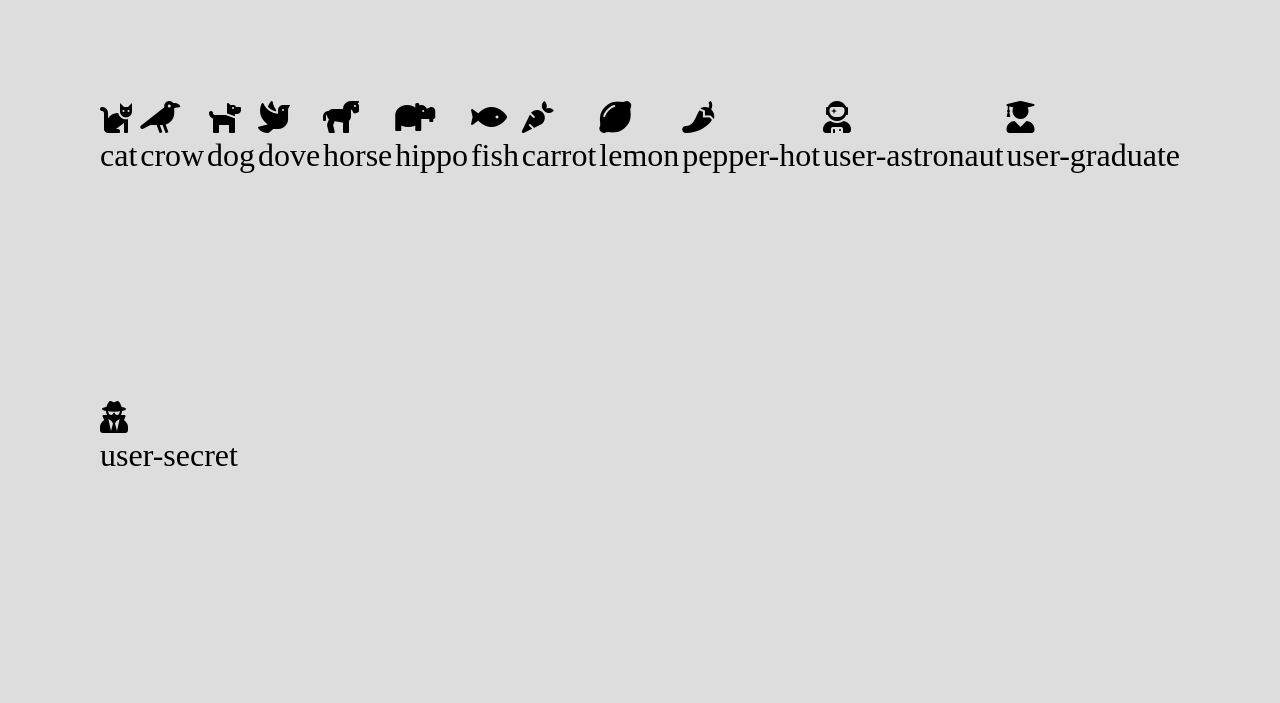
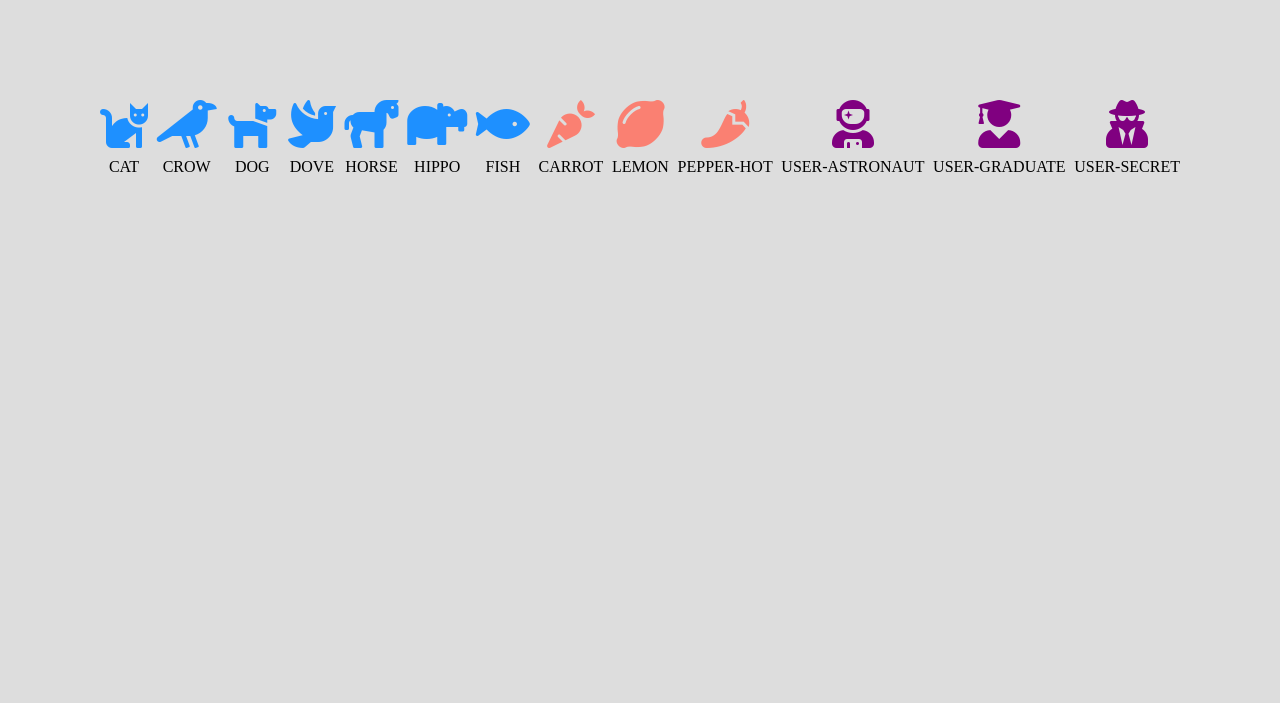
Before and after one commit to danielpellegrini/-js-es6-icons, a plain HTML site: page index.html in a window 1280 px wide. Drawn offline with nearby package versions, Linux system fonts and the light colour scheme.

Commit message:
Milestone 2 completed

```diff
--- a/css/style.css
+++ b/css/style.css
@@ -9,9 +9,14 @@
   height: 100vh;
   background-color: #DDDDDD;
   color: inherit;
-  font-size: 2em;
   display: flex;
   justify-content: space-between;
   flex-wrap: wrap;
   padding: 100px;
+  text-align: center;
 }
+
+i {
+  font-size: 3em;
+  margin-bottom: .2em;
+}
--- a/js/script.js
+++ b/js/script.js
@@ -72,7 +72,7 @@ $(document).ready(function() {
     {
       name: 'user-graduate',
       prefix: 'fa-',
-      type: 'animal',
+      type: 'user',
       family: 'fas'
     },
     {
@@ -83,39 +83,72 @@ $(document).ready(function() {
     }
   ];
 
-  // - Utilizzando la funzione forEach e il template literal, visualizzare in pagina tutte le icone con il proprio nome.
-
-  const iconsContainer = document.getElementById('main-container');
 
 
 
+  // Milestone 2:
+  // - Definire un array di colori e associare ad ogni tipo di icona un colore.
+  // - Visualizzare le icone di colore diverso in base al tipo.
+
+
+
+  const colorsArray = ['#1E90FF', '#FA8072', '#800080'];
+
+  const types = []
+
+  icons.forEach((item, i) => {
+
+    if (!types.includes(item.type)) {
+      types.push(item.type);
+    }
+
+  });
+
+  icons.forEach((item, i) => {
+    const typeIndex = types.indexOf(item.type)
+
+    if (typeIndex !== -1) {
+      item.color = colorsArray[typeIndex];
+    }
+
+  });
+
+  // - Utilizzando la funzione forEach e il template literal, visualizzare in pagina tutte le icone con il proprio nome.
+  const iconsContainer = document.getElementById('main-container');
+
   icons.forEach((item) => {
 
-    const {name, prefix, type, family} = item;
+    const {
+      name,
+      prefix,
+      type,
+      family,
+      color
+    } = item;
 
 
     iconsContainer.innerHTML += `
-    <div>
-      <i class="${family} ${prefix}${name}"></i>
-      <div class="title">${name}</div>
-    </div>
-    `
+      <div>
+        <i class="${family} ${prefix}${name}" style="color:${color}" ></i>
+        <div class="title">${name.toUpperCase()}</div>
+      </div>
+  `
   });
+
+  console.log(iconsContainer)
 
 
 
 });
 
-// Milestone 2:
-// - Definire un array di colori e associare ad ogni tipo di icona un colore.
-// - Visualizzare le icone di colore diverso in base al tipo.
+
+
+
+
+
 // Milestone 3:
 // - Popolare le options della select dinamicamente e, ogni volta che cambia il valore selezionato, visualizzare le icone corrispondenti.
 // - Aggiungere una select per filtrare le icone in base al tipo.
-// FACCIAMOLO PRIMA BRUTTISSIMO.
-// Dovete stupirvi per quanto sarà brutto. (e anche provare qualche brivido)
-// E poi nel caso, se ci avanza tempo, allora abbelliamolo come negli screen che vi sto inviando.
-
 
 
 
@@ -124,19 +157,3 @@ $(document).ready(function() {
 // Leggetevi prima il tutto giusto per avere chiara l'idea sulla nostra applicazione, ma poi stop.
 // Prendete quindi solo la prima milestone e conquistatela senza più neanche pensare alle successive. E poi caffettino, e passate alla seconda.
 // Per la terza milestone un po' di codice l'abbiamo già visto in classe. Approcciate con curiosità e creatività il tutto.
-
-
-/*
-<i class="fas fa-crow"></i>
-<i class="fas fa-dog"></i>
-<i class="fas fa-dove"></i>
-<i class="fas fa-horse"></i>
-<i class="fas fa-hippo"></i>
-<i class="fas fa-fish"></i>
-<i class="fas fa-carrot"></i>
-<i class="fas fa-lemon"></i>
-<i class="fas fa-pepper-hot"></i>
-<i class="fas fa-user-astronaut"></i>
-<i class="fas fa-user-graduate"></i>
-<i class="fas fa-user-secret"></i>
-*/
```
